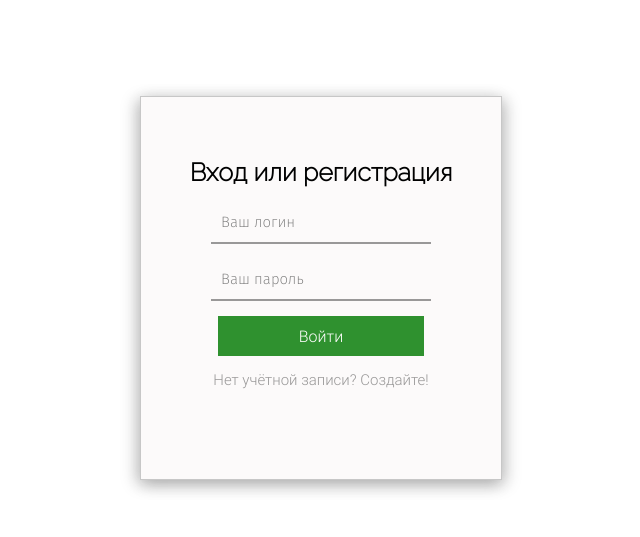
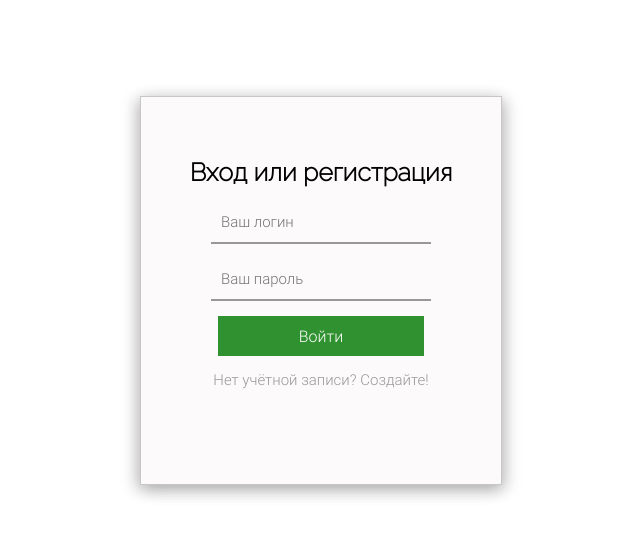
Before and after one commit to BeyondOrigins/diary, a Flask app: page /auth in a window 1280 px wide. Shown: the part 70-607 px from the top of the page, without its empty margins (319-959 px from the left). Run offline with Flask 3, Linux system fonts and the light colour scheme.

Commit message:
Edited style a little bit

```diff
--- a/static/styles/style.css
+++ b/static/styles/style.css
@@ -116,7 +116,7 @@ label {
     border: 0px solid var(--gray);
     border-bottom: 2px solid var(--gray);
     height: 20px;
-    font-family: "FiraSans";
+    font-family: "Roboto";
     font-size: 15px;
     padding: 10px;
     background-color: var(--form-color);
@@ -170,10 +170,17 @@ label {
     transition: 0.5s;
 }
 
+.profile-container {
+    display: flex;
+    width: 70%;
+
+}
+
 /* IDs */
 #error {
     color: rgb(241, 76, 76);
     font-size: 14px;
     font-family: "Roboto";
-    margin-bottom: 60px;
+    height: 15px;
+    margin-bottom: 50px;
 }
--- a/templates/self_profile.html
+++ b/templates/self_profile.html
@@ -8,5 +8,7 @@
     </a>
 {% endblock %}
 {% block body %}
+    <div class="profile-container">
 
+    </div>
 {% endblock %}
```
